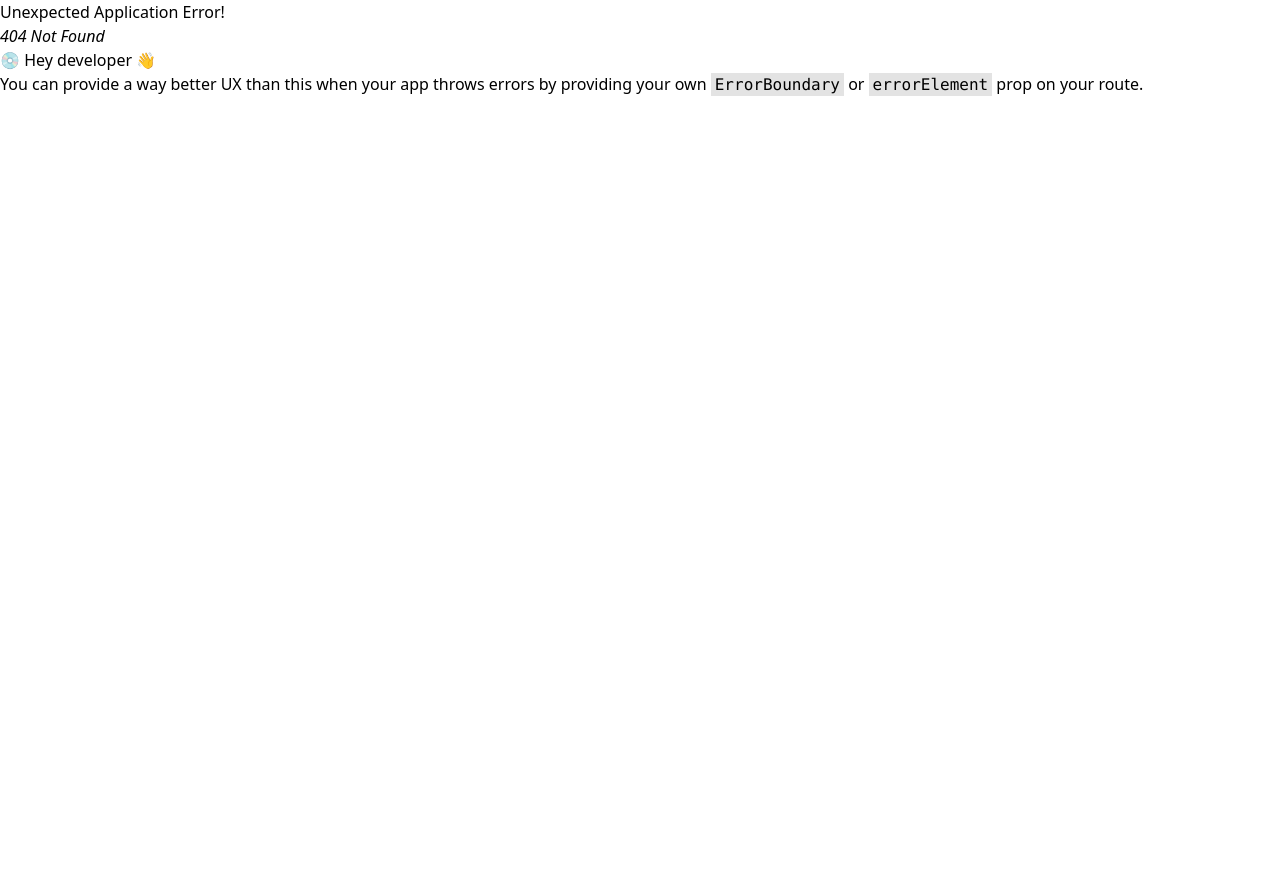
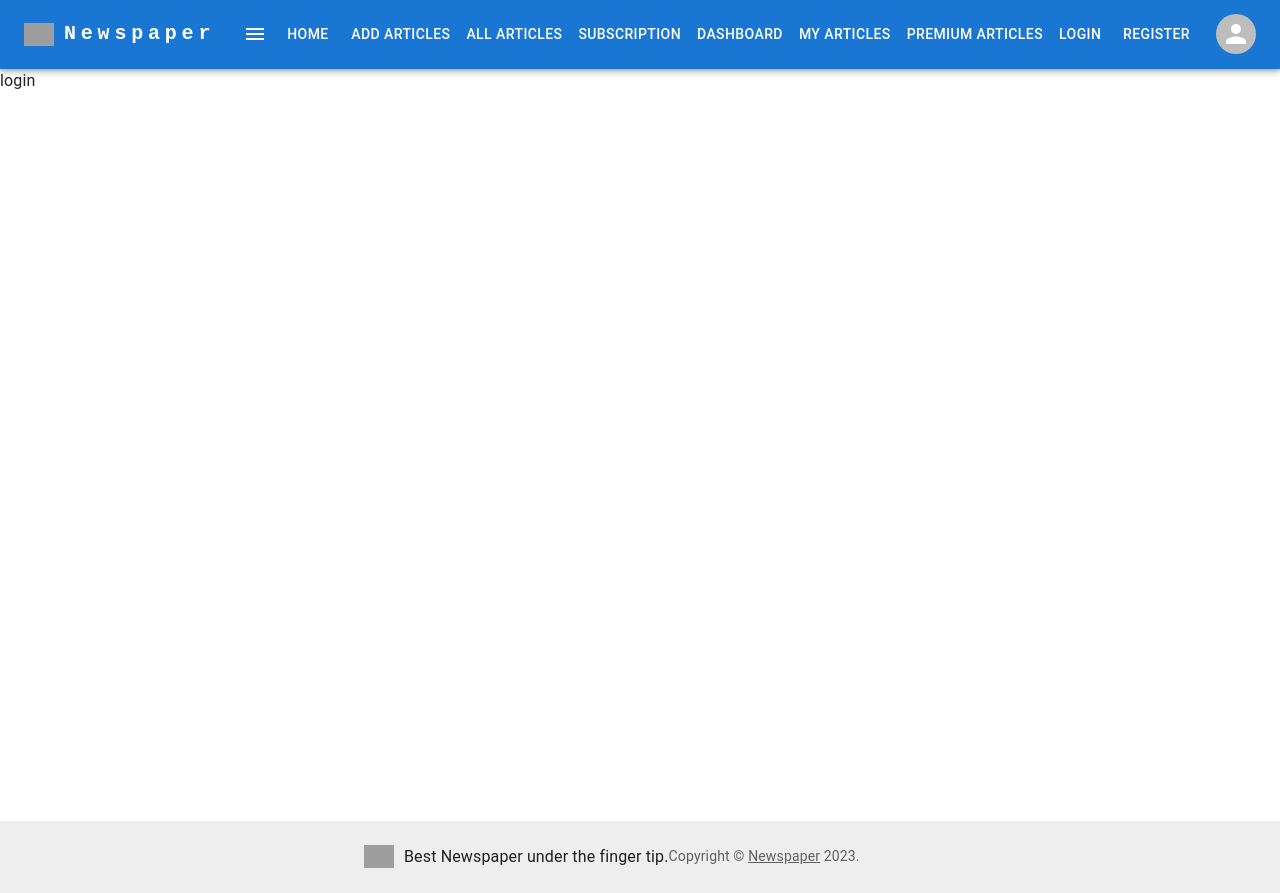
Before and after one commit to MohammedNawazMynulIslam/Newspaper-client, a React (Vite) app in the folder newspaper-client/: page /login in a window 1280 px wide. Before the commit this address had no page. Before the commit the page ends 800 px from the top, so only its background shows below. Built offline with nearby package versions, Linux system fonts and the light colour scheme; grey boxes are pictures that could not be loaded.

Commit message:
fix navbar routing issue

```diff
--- a/newspaper-client/package.json
+++ b/newspaper-client/package.json
@@ -14,6 +14,7 @@
     "@emotion/styled": "^11.11.0",
     "@mui/icons-material": "^5.14.18",
     "@mui/material": "^5.14.18",
+    "firebase": "^10.6.0",
     "localforage": "^1.10.0",
     "match-sorter": "^6.3.1",
     "react": "^18.2.0",
--- a/newspaper-client/src/Routes/Routes.jsx
+++ b/newspaper-client/src/Routes/Routes.jsx
@@ -1,6 +1,7 @@
 import { createBrowserRouter } from "react-router-dom";
 import LayOut from "../LayOut/LayOut";
 import Home from "../pages/Home/Home/Home";
+import Login from "../pages/Login/Login";
 
 const router = createBrowserRouter([
   {
@@ -11,6 +12,10 @@ const router = createBrowserRouter([
         path: "/",
         element: <Home />,
       },
+      {
+        path: "/login",
+        element: <Login></Login>,
+      },
     ],
   },
 ]);
--- /dev/null
+++ b/newspaper-client/src/pages/Login/Login.jsx
@@ -0,0 +1,9 @@
+const Login = () => {
+  return (
+    <div>
+      <h2>login</h2>
+    </div>
+  );
+};
+
+export default Login;
--- a/newspaper-client/src/pages/Shared/Navbar/Navbar.jsx
+++ b/newspaper-client/src/pages/Shared/Navbar/Navbar.jsx
@@ -11,15 +11,19 @@ import Avatar from "@mui/material/Avatar";
 import Button from "@mui/material/Button";
 import Tooltip from "@mui/material/Tooltip";
 import MenuItem from "@mui/material/MenuItem";
+import { Link as RouterLink } from "react-router-dom";
 
 const pages = [
-  "Home",
-  "Add Articles",
-  "All Articles",
-  "Subscription",
-  "Dashboard",
-  "My Articles",
-  "Premium Articles",
+  { label: "Home", link: "/" },
+  { label: "Add Articles", link: "/add-articles" },
+  { label: "All Articles", link: "/all-articles" },
+  { label: "Subscription", link: "/subscription" },
+  { label: "Dashboard", link: "/dashboard" },
+  { label: "My Articles", link: "/my-articles" },
+  { label: "Premium Articles", link: "/premium-articles" },
+  { label: "Login", link: "/login" },
+  { label: "Register", link: "/register" },
+  // Add more pages as needed
 ];
 const settings = ["Profile"];
 
@@ -100,8 +104,13 @@ const Navbar = () => {
               }}
             >
               {pages.map((page) => (
-                <MenuItem key={page} onClick={handleCloseNavMenu}>
-                  <Typography textAlign="center">{page}</Typography>
+                <MenuItem
+                  key={page.label}
+                  component={RouterLink}
+                  to={page.link}
+                  onClick={handleCloseNavMenu}
+                >
+                  <Typography textAlign="center">{page.label}</Typography>
                 </MenuItem>
               ))}
             </Menu>
@@ -128,11 +137,13 @@ const Navbar = () => {
             <Box sx={{ flexGrow: 1, display: { xs: "none", md: "flex" } }}>
               {pages.map((page) => (
                 <Button
-                  key={page}
+                  key={page.label}
+                  component={RouterLink}
+                  to={page.link}
                   onClick={handleCloseNavMenu}
                   sx={{ my: 2, color: "white", display: "block" }}
                 >
-                  {page}
+                  {page.label}
                 </Button>
               ))}
             </Box>
--- /dev/null
+++ b/newspaper-client/src/pages/Shared/Theme/Theme.js
@@ -0,0 +1,11 @@
+import { createTheme } from "@mui/material";
+export const defaultTheme=createTheme({
+    palette: {
+        primary: {
+          main: '#2e3f5b',
+        },
+        secondary: {
+          main: '#a5d8ff',
+        },
+     },
+})
```
Also changed, not shown: newspaper-client/src/firebase/Firebase.config.js (added, +15 -0 lines), newspaper-client/src/pages/Register/Register.jsx (added, +9 -0 lines), 1 other file (tests, documents, lock files or other folders).
